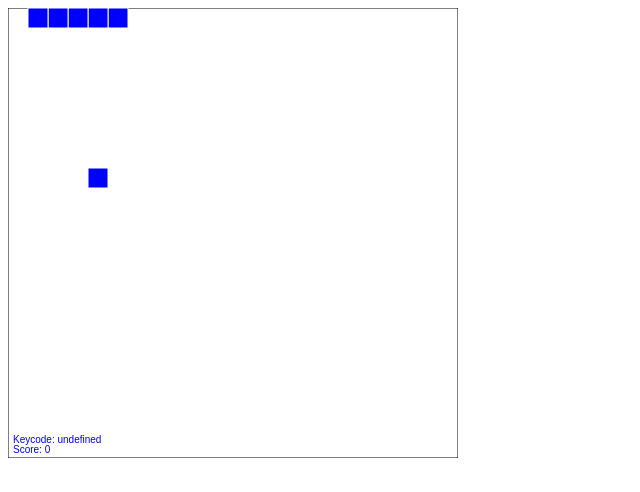
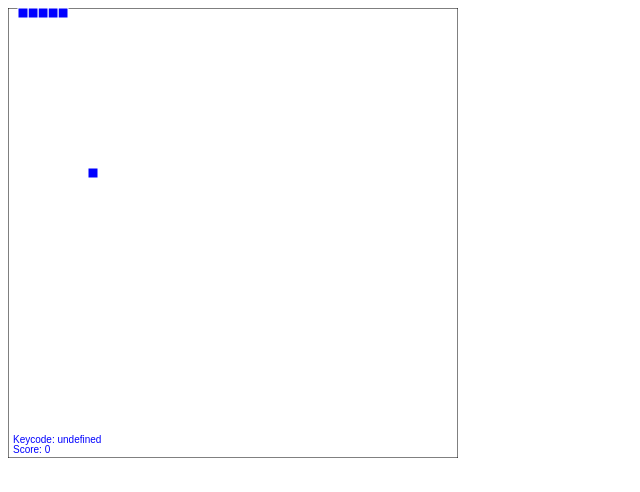
Before and after one commit to bbranko/SnakeJS, a plain HTML site: page index.html in a window 1280 px wide. Shown: the whole page, without its empty margins (0-640 px from the left). Drawn offline with nearby package versions, Linux system fonts and the light colour scheme.

Commit message:
moved snake.js to snake folder

```diff
--- a/index.html
+++ b/index.html
@@ -25,6 +25,6 @@
 
         <!-- Jquery -->
         <script src="https://code.jquery.com/jquery-2.1.3.min.js" type="text/javascript"></script>
-        <script src="./snake.js" type="text/javascript"></script>
+        <script src="js/snake/snake.js" type="text/javascript"></script>
     </body>
 </html>
--- a/snake.js
+++ b/js/snake/snake.js
@@ -8,7 +8,7 @@ $(document).ready(function () {
     var h = canvas.height;
 
     //Lets save the cell width in a variable for easy control
-    var cw = 20;
+    var cw = 10;
     var d;
     var food;
     var score;
```
